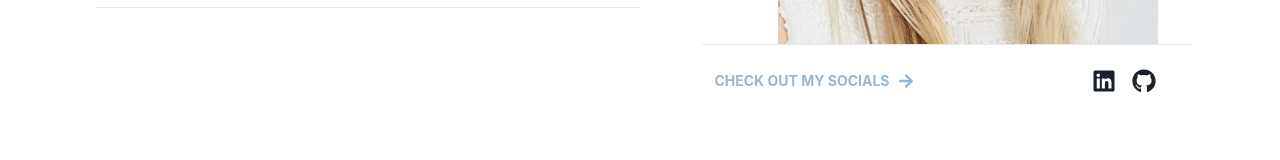
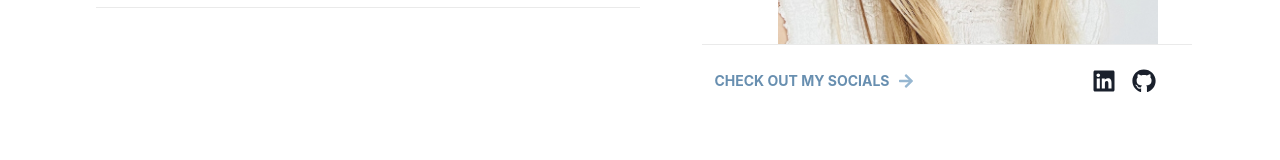
Before and after one commit to Annie113/my_portfolio, a React (Vite) app: page / in a window 1280 px wide. Shown: the part 470-630 px from the top of the page. Built offline with nearby package versions, Linux system fonts and the light colour scheme.

Commit message:
update homepage

```diff
--- a/src/pages/HomePage.jsx
+++ b/src/pages/HomePage.jsx
@@ -102,7 +102,7 @@ export const HomePage = () => {
             <HStack spacing={2} align="center">
               <Text
                 fontWeight="bold"
-                color="customBlue.100"
+                color="customBlue.500"
                 fontSize="sm"
                 display="flex"
                 alignItems="center"
```
